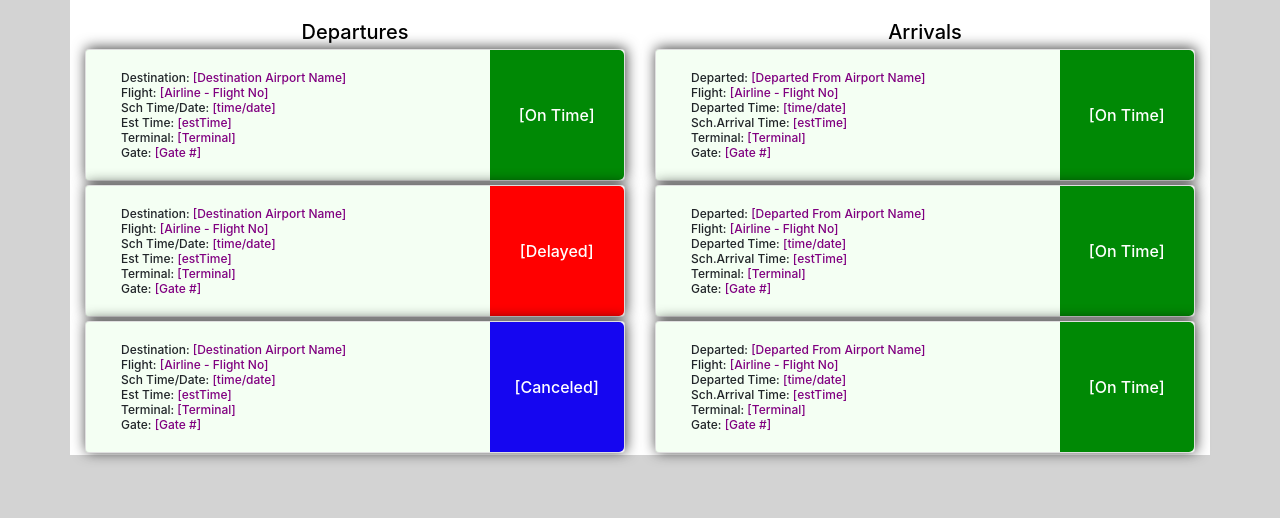
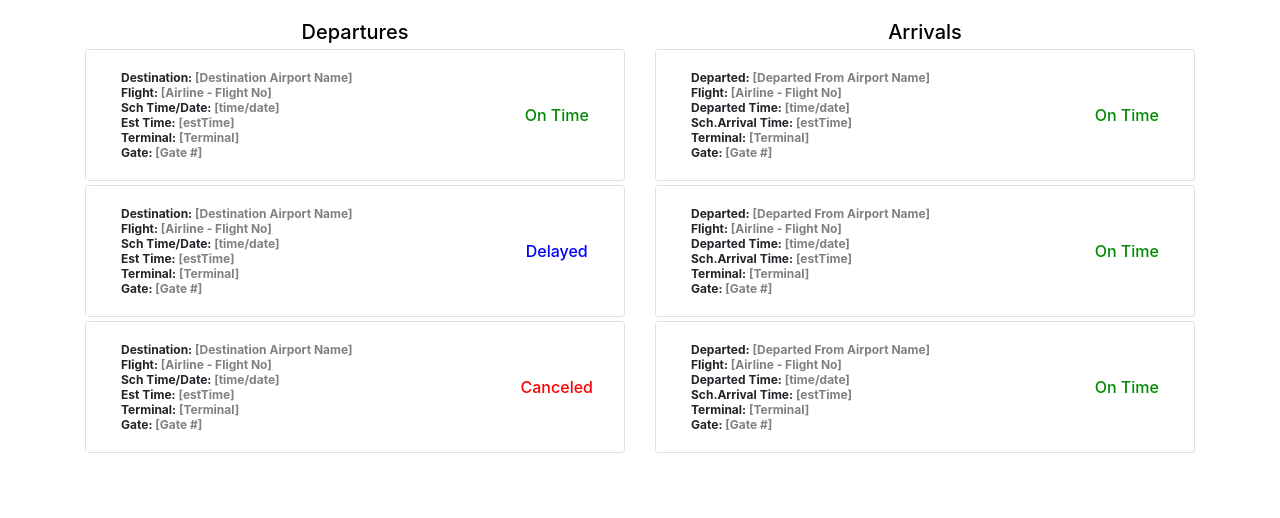
Before and after one commit to samvillafana/FLTCHK-TRAVEL-TRACKER, a plain HTML site: page index.html in a window 1280 px wide. Shown: the part 282-800 px from the top of the page. Drawn offline with nearby package versions, Linux system fonts and the light colour scheme.

Commit message:
made some css changes to make it look more lighter

```diff
--- a/assets/css/style.css
+++ b/assets/css/style.css
@@ -1,7 +1,4 @@
-body{
-    background-color: lightgray;
-
-}
+body {}
 
 .headerContainer {
     background-color: white;
@@ -22,16 +19,18 @@ h6 {
     font-weight: bolder;
     color: white;
 }
+
 .delayed {
     border-radius: 0px 5px 5px 0px;
-    background: rgb(255,0,0);
+    background: #fff;
     font-size: 16px;
     font-weight: bolder;
     color: white;
 }
+
 .canceled {
     border-radius: 0px 5px 5px 0px;
-    background: rgb(21, 6, 240);
+    background: #fff;
     font-size: 16px;
     font-weight: bolder;
     color: white;
@@ -39,18 +38,22 @@ h6 {
 
 /* The span classes will have data populated via api */
 span {
-    color: purple;
+    color: gray;
 }
+
 #flightStatusContainer {
     padding: 0px;
     background-color: white;
 }
-.flightCardCustom{
+
+.flightCardCustom {
     margin: 2px;
-box-shadow: 1px -1px 14px 0px rgba(0,0,0,0.75);
+
+
 }
+
 .flightInfoCustom {
-    background-color: rgba(30, 255, 0, 0.049);
+    background-color: #fff;
 }
 
 .row {
@@ -58,14 +61,41 @@ margin-left: 0px;
     margin-right: 0px;
 }
 
-.flightText{
+.flightText {
     margin: 0px;
     padding: 0px;
     line-height: 1.25;
     font-size: 12px;
+    font-weight: bold;
 }
+
 .flightsHeader {
     font-size: 20px;
     color: black;
     margin: 5px;
 }
+
+
+.card-body {
+    background-color: #fff;
+border-left: 0px !important;
+}
+
+.ontime {
+    background-color: #fff;
+
+}
+
+.ontime>h6 {
+    color: rgb(0, 137, 5);
+
+}
+
+.delayed>h6 {
+    color: blue;
+}
+
+.canceled>h6 {
+
+    color: red;
+}
--- a/index.html
+++ b/index.html
@@ -21,7 +21,7 @@
             <a class="" href="#">
                 <img src="./assets/images/FLTCK Travel Tracker-1 (2).png" width="200" height="200" alt="">
             </a>
-            <h1>JFK International Airport(New York)-JFK Current Weather</h1>
+            <h3>JFK International Airport(New York)-JFK Current Weather</h3>
         </div>
         <!-- weather container need to link to the api -->
         <div class="container col-4 ">
@@ -71,7 +71,7 @@
                 </div>
               </div>
               <div class="col-md-3 d-flex align-items-center justify-content-center ontime">
-                <h6 id = 'departureStatus0' >[On Time]</h6>
+                <h6 id = 'departureStatus0' >On Time</h6>
               </div>
             </div>
         </div>
@@ -89,7 +89,7 @@
                 </div>
               </div>
               <div class="col-md-3 d-flex align-items-center justify-content-center delayed">
-                <h6 id ="departureStatus1">[Delayed]</h6>
+                <h6 id ="departureStatus1">Delayed</h6>
               </div>
             </div>
         </div>
@@ -107,7 +107,7 @@
                 </div>
               </div>
               <div class="col-md-3 d-flex align-items-center justify-content-center canceled">
-                <h6 id ="departureStatus2">[Canceled]</h6>
+                <h6 id ="departureStatus2">Canceled</h6>
               </div>
             </div>
         </div>
@@ -134,7 +134,7 @@
                 </div>
               </div>
               <div class="col-md-3 d-flex align-items-center justify-content-center ontime">
-                <h6 id ="arrivalStatus0">[On Time]</h6>
+                <h6 id ="arrivalStatus0">On Time</h6>
               </div>
             </div>
         </div>
@@ -152,7 +152,7 @@
                 </div>
               </div>
               <div class="col-md-3 d-flex align-items-center justify-content-center ontime">
-                <h6 id ="arrivalStatus1">[On Time]</h6>
+                <h6 id ="arrivalStatus1">On Time</h6>
               </div>
             </div>
         </div>
@@ -170,7 +170,7 @@
                 </div>
               </div>
               <div class="col-md-3 d-flex align-items-center justify-content-center ontime">
-                <h6 id ="arrivalStatus2">[On Time]</h6>
+                <h6 id ="arrivalStatus2">On Time</h6>
               </div>
             </div>
         </div>
```
Lines whose indentation alone changed are shown as unchanged.
